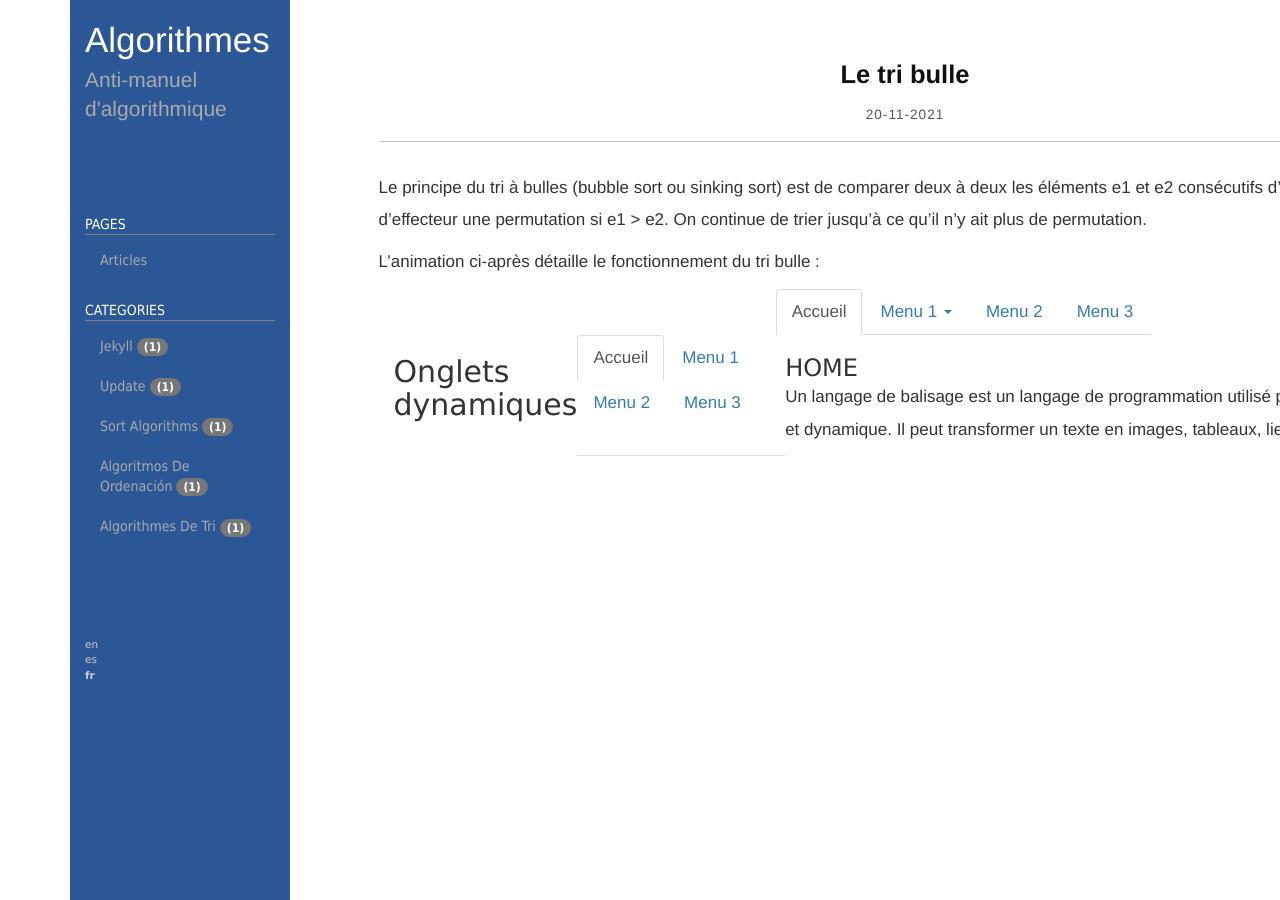
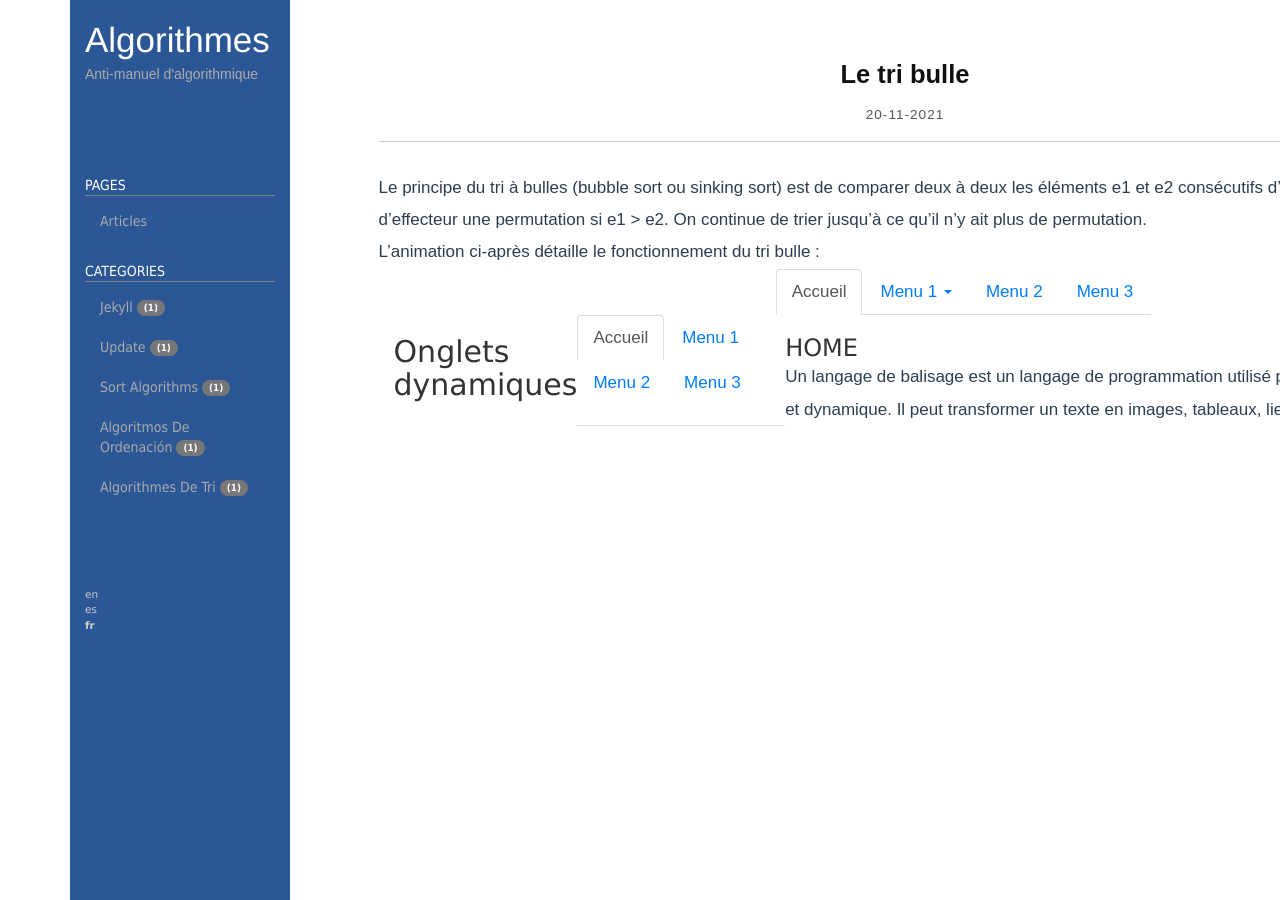
Before and after one commit to LWH-21/Algos, a Jekyll site: the page built from _posts/2020-11-20-bubblesort_fr.md, in a window 1280 px wide. Built offline with Jekyll 4.4.1, drawn with Linux system fonts in a browser that asks for light colours; nearby versions of some CDN libraries; library files that are not in the unit come from our copies.

Commit message:
Update default.html

```diff
--- a/_includes/default.html
+++ b/_includes/default.html
@@ -3,9 +3,6 @@
   {%- include head.html -%}
   <style>@import url(/assets/css/syntax/{{ site.highlighter-theme }}.css);</style>
   <title>{{ site.title[page.lang] }}</title>
-
-  <link rel="stylesheet" href={{"/assets/css/bootstrap.min.css" | relative_url}} />
-  <link rel="stylesheet" href={{"/assets/css/style.css" | relative_url}} />
 
   {% if page.custom_css %}
     {% for stylesheet in page.custom_css %}
@@ -13,11 +10,12 @@
     {% endfor %}
   {% endif %}
 
-  {% if page.custom_js %}
-    {% for js_file in page.custom_js %}
-    <script type="text/javascript" src="{{ js_file }}"></script>
-    {% endfor %}
-  {% endif %}
+  <link rel="stylesheet" href={{"/assets/css/bootstrap.min.css" | relative_url}} />
+  <link rel="stylesheet" href={{"/assets/css/style.css" | relative_url}} />
+
+
+
+
 
   <body>
   	<div class="container">
@@ -30,4 +28,10 @@
 	</div>
   </body>
 
+  {% if page.custom_js %}
+    {% for js_file in page.custom_js %}
+    <script type="text/javascript" src="{{ js_file }}"></script>
+    {% endfor %}
+  {% endif %}
+
 </html>
```
